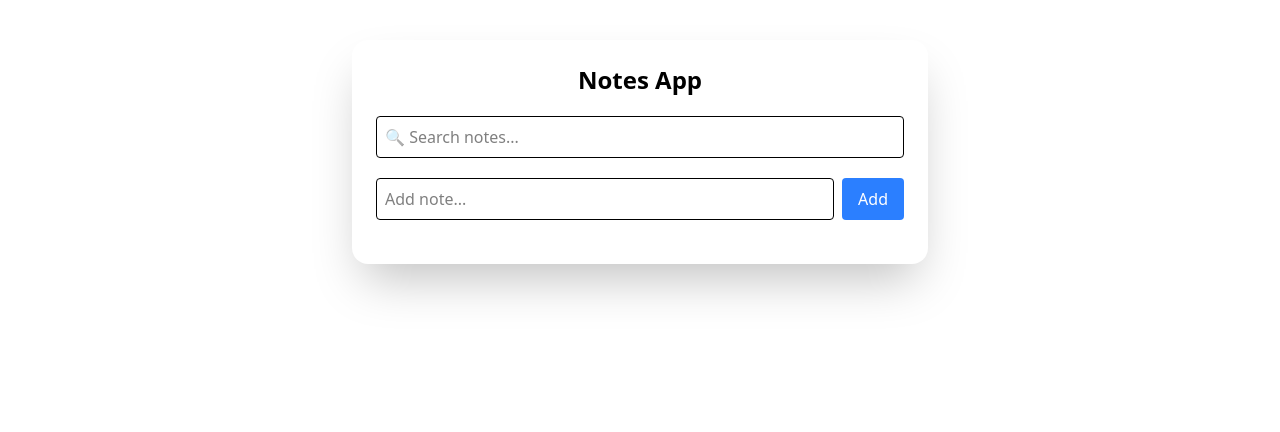
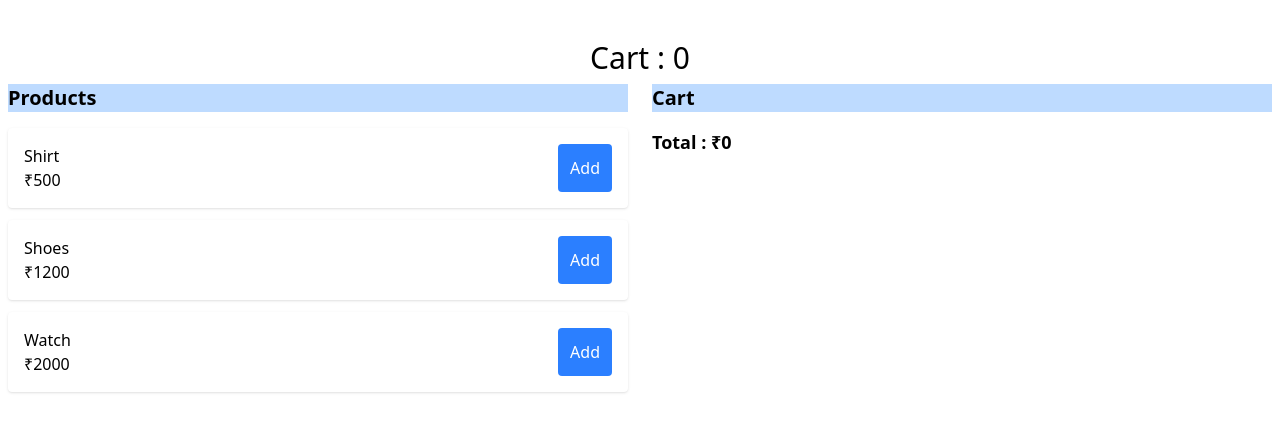
Before and after one commit to fedlearning24/Angular_Mini_Projects, an Angular app: page / in a window 1280 px wide. Shown: the top 432 px of the page. Built offline with nearby package versions, Linux system fonts and the light colour scheme.

Commit message:
mini-cart-system

```diff
--- a/src/app/app.html
+++ b/src/app/app.html
@@ -3,5 +3,6 @@
 <!-- <app-password-generator></app-password-generator> -->
 <!-- <app-chat-ui></app-chat-ui> -->
 <!-- <app-github></app-github> -->
- <!-- <app-votes></app-votes> -->
- <app-notes></app-notes>
+<!-- <app-votes></app-votes> -->
+<!-- <app-notes></app-notes> -->
+<app-mini-cart></app-mini-cart>
--- a/src/app/app.ts
+++ b/src/app/app.ts
@@ -1,9 +1,9 @@
 import { Component, signal } from '@angular/core';
-import { Notes } from './notes/notes';
+import { MiniCart } from './mini-cart/mini-cart';
 
 @Component({
   selector: 'app-root',
-  imports: [Notes],
+  imports: [MiniCart],
   templateUrl: './app.html',
   styleUrl: './app.css'
 })
--- /dev/null
+++ b/src/app/mini-cart/mini-cart.html
@@ -0,0 +1,36 @@
+<div class="text-center mt-10">
+    <h1 class="text-3xl">Cart : {{count()}}</h1>
+</div>
+
+<div class="grid md:grid-cols-2 gap-6 p-2">
+    <div>
+        <h2 class="text-xl font-bold bg-blue-200 mb-4">Products</h2>
+        <div class="space-y-3">
+            @for(p of products; track p){
+            <div class="p-4 bg-white shadow rounded flex justify-between">
+                <div>
+                    <p class="font-sembold">{{p.name}}</p>
+                    <p>₹{{p.price}}</p>
+                </div>
+                <button class="bg-blue-500 text-white px-3 rounded" (click)="addToCart(p)">
+                    Add
+                </button>
+            </div>
+            }
+        </div>
+    </div>
+
+    <div>
+        <h2 class="text-xl font-bold bg-blue-200 mb-4">Cart</h2>
+        @for(item of cart(); track item; let i = $index){
+        <div class="flex justify-between p-3 bg-gray-200 rounded mb-2">
+            <span>{{item.name}}</span>
+            <button class="text-red-500" (click)="removeFormCart(i)">Remove</button>
+        </div>
+        }
+
+        <p class="mt-4 text-lg font-bold">
+            Total : ₹{{total()}}
+        </p>
+    </div>
+</div>
--- /dev/null
+++ b/src/app/mini-cart/mini-cart.ts
@@ -0,0 +1,51 @@
+import { Component, signal, computed, effect } from '@angular/core';
+
+@Component({
+  selector: 'app-mini-cart',
+  imports: [],
+  templateUrl: './mini-cart.html',
+  styleUrl: './mini-cart.css',
+})
+export class MiniCart {
+
+  private STORAGE_KEY = 'cart_data';
+
+  constructor() {
+    effect(() => {
+      const value = this.cart();
+
+      if (typeof localStorage !== 'undefined') {
+        localStorage.setItem(this.STORAGE_KEY, JSON.stringify(value));
+      }
+    })
+  }
+
+  loadCart(): any[] {
+    if (typeof localStorage === 'undefined') return [];
+
+    const data = localStorage.getItem(this.STORAGE_KEY);
+    return data ? JSON.parse(data) : [];
+  }
+
+  products = [
+    { id: 1, name: 'Shirt', price: 500 },
+    { id: 2, name: 'Shoes', price: 1200 },
+    { id: 3, name: 'Watch', price: 2000 }
+  ];
+
+  cart = signal<any[]>(this.loadCart());
+
+  addToCart(product: any) {
+    this.cart.update(c => [...c, product]);
+  }
+
+  removeFormCart(index: number) {
+    this.cart.update(c => c.filter((_, i) => i !== index));
+  }
+
+  count = computed(() => this.cart().length);
+
+  total = computed(() =>
+    this.cart().reduce((acc, item) => acc + item.price, 0)
+  );
+}
```
Also changed, not shown: src/app/mini-cart/mini-cart.css (added), 1 other file (tests, documents, lock files or other folders).
